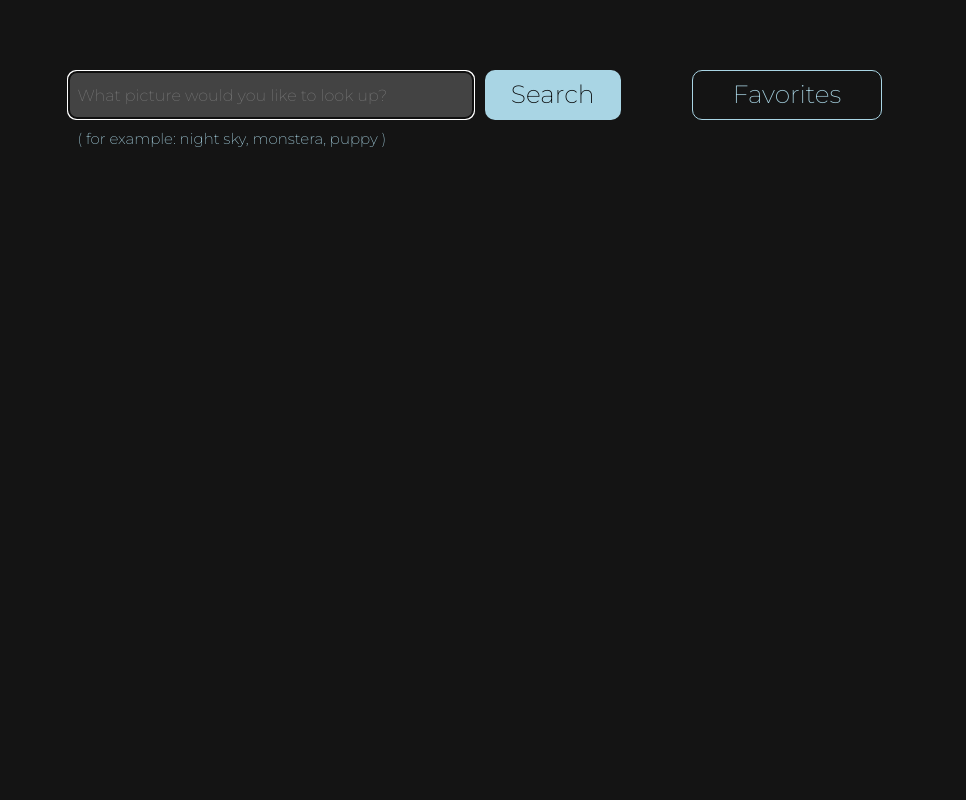
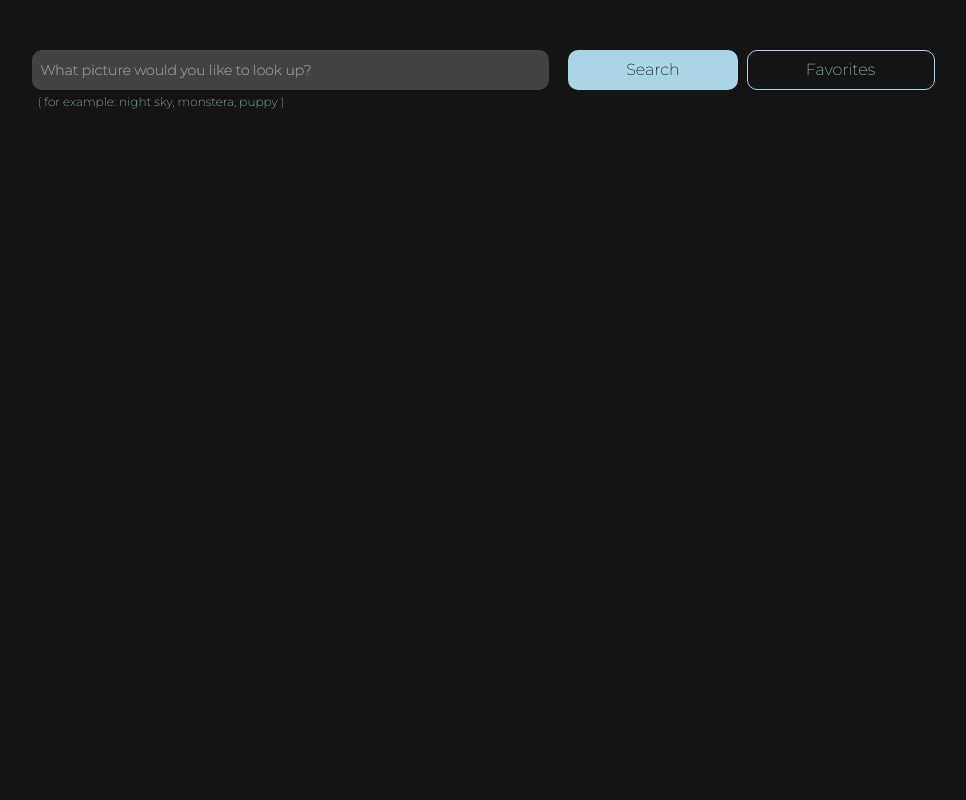
Before and after one commit to pvlizaveta/picture-browse, a React (Create React App) app: page / in a window 1280 px wide. Shown: the top 800 px of the page, without its empty margins (146-1112 px from the left). Built offline with nearby package versions, Linux system fonts and the light colour scheme; no server answers.

Commit message:
made changes in media

```diff
--- a/src/App.css
+++ b/src/App.css
@@ -7,6 +7,13 @@ body,
   height: 100%;
   background: #141414;
   font-family: "Montserrat", sans-serif;
+}
+input:focus,
+textarea:focus,
+select:focus {
+  outline: none;
+  color: transparent;
+  text-shadow: 0 0 0 #ffffff;
 }
 footer {
   color: #6d6d6d;
--- a/src/components/responsive.css
+++ b/src/components/responsive.css
@@ -1,4 +1,4 @@
-@media only screen and (min-width: 300px) {
+@media only screen and (min-device-width: 300px) {
   .Photos h6 {
     display: none;
   }
@@ -15,6 +15,7 @@
     font-size: 12px;
     padding: 2px 8px;
     background-color: rgb(255, 255, 255, 20%);
+    color: rgb(169, 213, 228);
   }
   .Photos .Forms .row .col-2 {
     width: 22%;
@@ -73,7 +74,7 @@
   }
 }
 
-@media only screen and (min-width: 768px) {
+@media only screen and (min-device-width: 768px) {
   .Photos h6 {
     display: block;
     margin-left: 10px;
@@ -146,7 +147,7 @@
   }
 }
 
-@media only screen and (min-width: 992px) {
+@media only screen and (min-device-width: 992px) {
   .Photos h6 {
     display: block;
     margin-left: 10px;
@@ -218,7 +219,7 @@
     display: none;
   }
 }
-@media only screen and (min-width: 1200px) {
+@media only screen and (min-device-width: 1200px) {
   .Photos h6 {
     display: block;
     margin-top: 10px;
```
Also changed, not shown: src/components/responsive1.css (+4 -4 lines).
